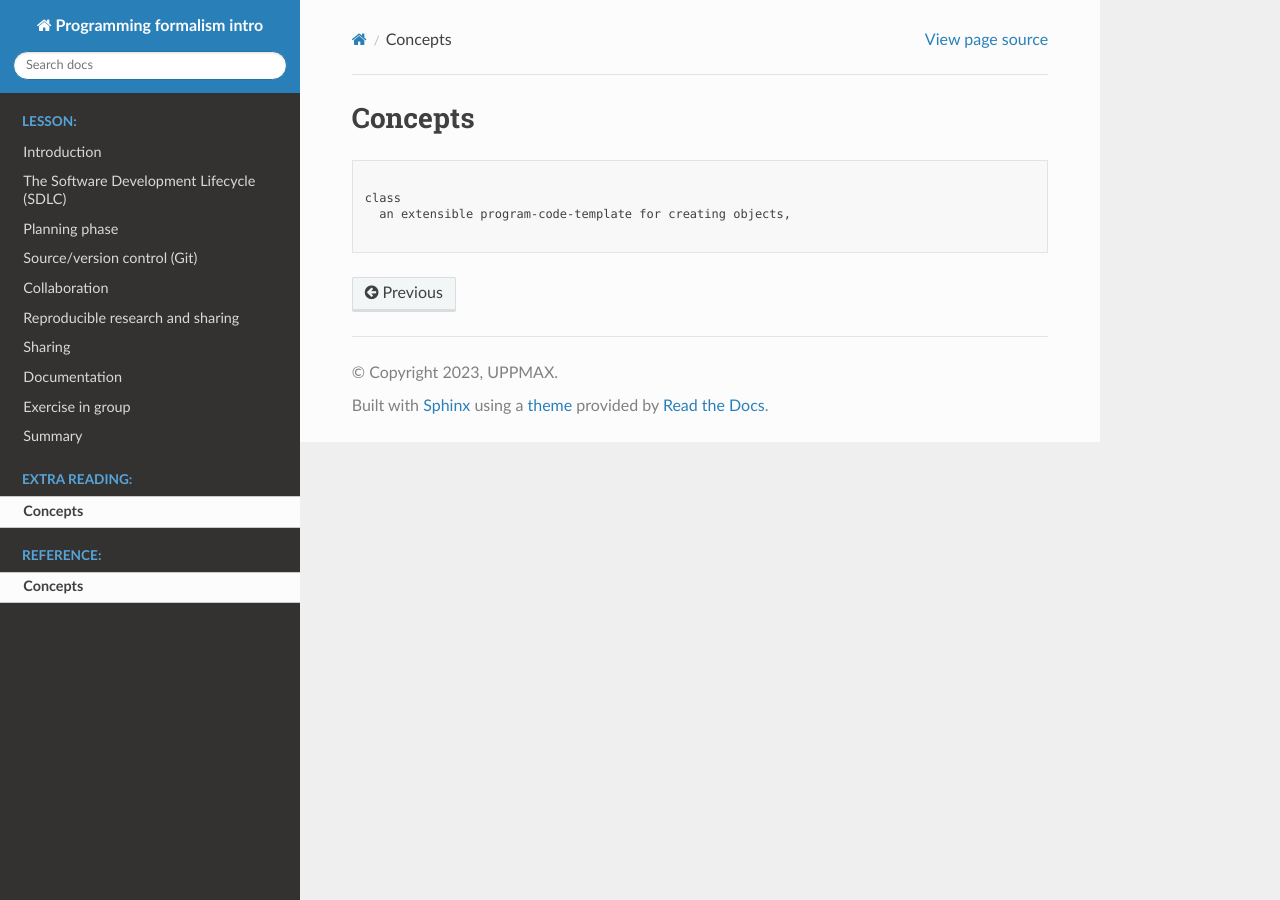
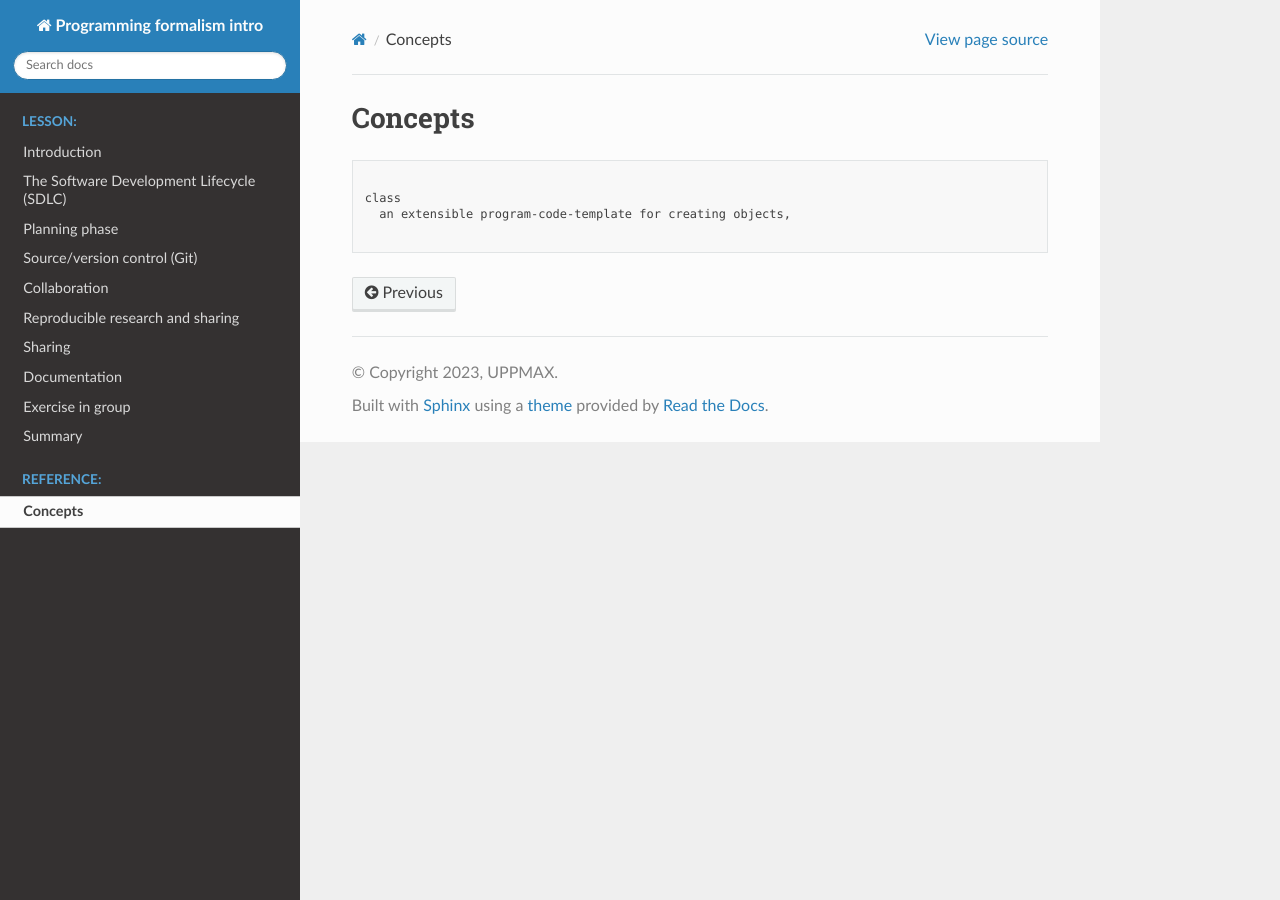
Before and after one commit to UPPMAX/programming_formalisms_intro, a Sphinx documentation site: the page built from doc/concepts.md, in a window 1280 px wide. Built offline with Sphinx 7.4.7 and the Read the Docs theme 2.0.0, drawn with Linux system fonts in a browser that asks for light colours; pages that are not in the unit, such as notebooks, are missing from menus.

Commit message:
fix content

```diff
--- a/doc/index.rst
+++ b/doc/index.rst
@@ -219,9 +219,6 @@ The teachers
 
    SDLC_models.md
 
-   concepts.md
-   # exercises.md
-   * :ref:`genindex`
 .. toctree::
    :maxdepth: 2
    :caption: Reference:
```
